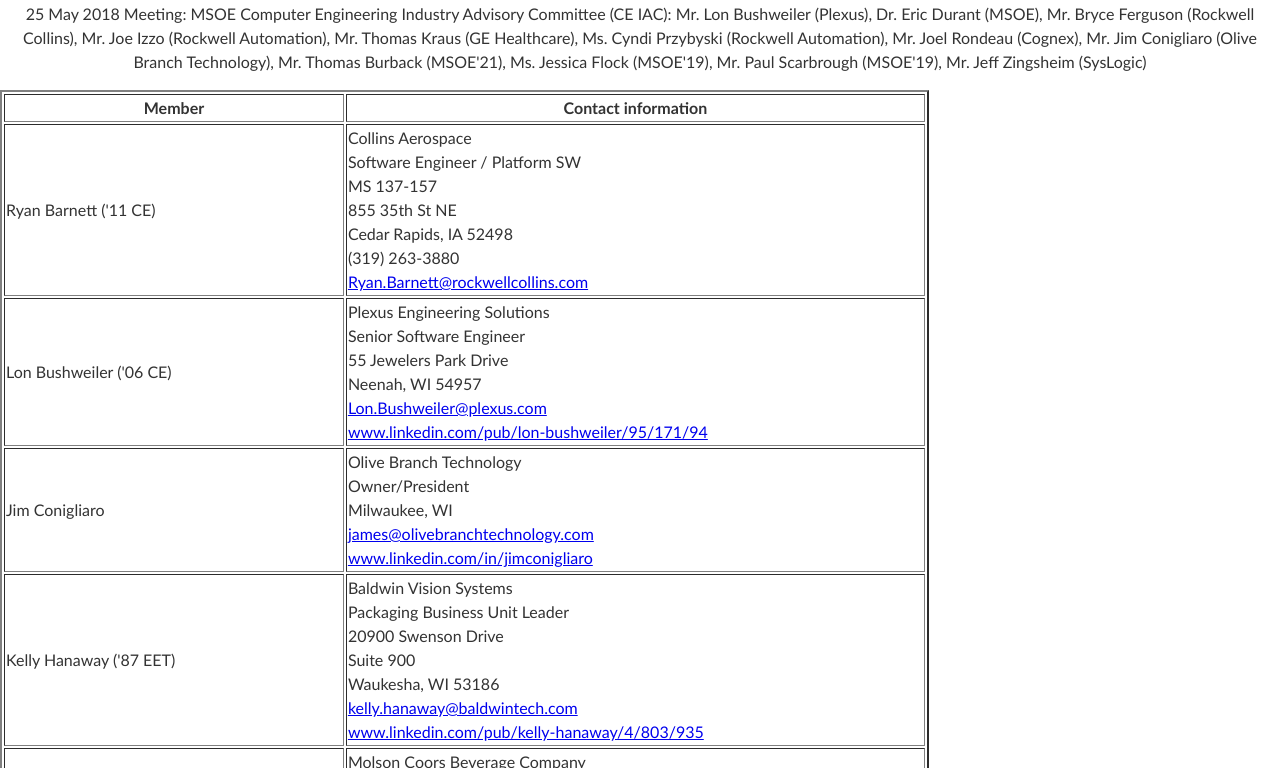
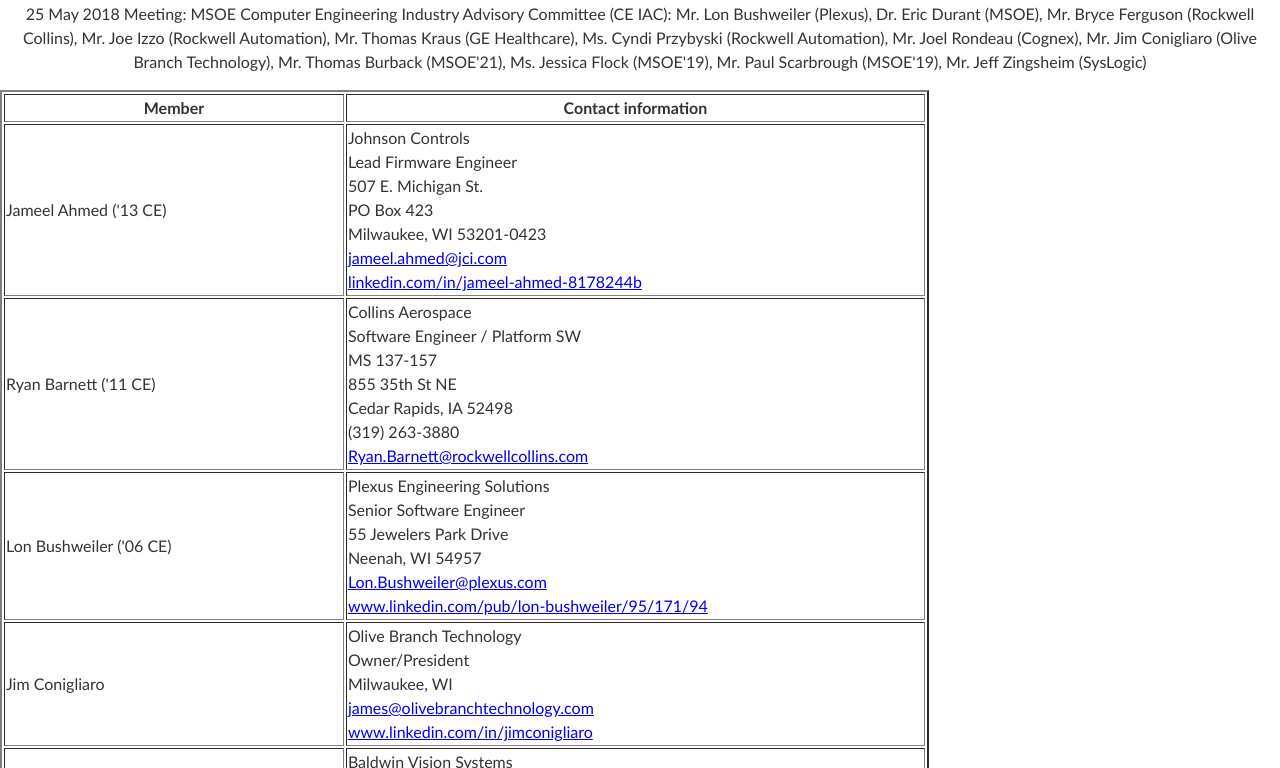
Before and after one commit to edurant/edurant.github.io, a Jekyll site: the page built from ceiac/members.html, in a window 1280 px wide and 900 px high, scrolled down 415 px, cut to the strip 132-900 px from the top of the window. Built offline with Jekyll 4.4.1, drawn with Linux system fonts in a browser that asks for light colours; some of the changed lines change nothing that is shown; some of the changed text lies outside the part shown.

Commit message:
ceiac: +jameel ahmed @ jci

```diff
--- a/ceiac/members.html
+++ b/ceiac/members.html
@@ -11,6 +11,16 @@
 <tr>
   <th>Member</th>
   <th>Contact information</th>
+</tr>
+<tr>
+  <td>Jameel Ahmed ('13 CE)</td>
+  <td>Johnson Controls
+    <br/>Lead Firmware Engineer
+    <br/>507 E. Michigan St.
+    <br/>PO Box 423
+    <br/>Milwaukee, WI 53201-0423
+    <br/><a href="mailto:jameel.ahmed@jci.com">jameel.ahmed@jci.com</a>
+    <br/><a href="https://linkedin.com/in/jameel-ahmed-8178244b">linkedin.com/in/jameel-ahmed-8178244b</a></td>
 </tr>
 <tr>
   <td>Ryan Barnett ('11 CE)</td>
@@ -124,7 +134,7 @@
   <td>Cognex
     <br/>10150 W National Ave # 202
     <br/>Milwaukee, WI 53227
-    <br/><a href="mailto:Joel.Rondeau@cognex.com">Joel.Rondeau@cognex.com</a> [<a href="mailto:Paul.Shepherd@cognex.com">Paul.Shepherd@cognex.com</a>]
+    <br/><a href="mailto:Joel.Rondeau@cognex.com">Joel.Rondeau@cognex.com</a> [<a href="mailto:Paul.Shepherd@cognex.com">Paul.Shepherd@cognex.com</a>]</td>
 </tr>
 <tr>
   <td>Greg Treichel ('95 BMS)</td>
@@ -157,13 +167,6 @@
     <a href="mailto:zingsheim@gmail.com">zingsheim@gmail.com</a><br/>
     <a href="https://www.linkedin.com/in/jeffzingsheim">www.linkedin.com/in/jeffzingsheim</a></td>
 </tr>
-<tr>
-  <td>(open seat)</td>
-  <td>Johnson Controls
-    <br/>507 E. Michigan St.
-    <br/>PO Box 423
-    <br/>Milwaukee, WI 53201-0423
-</tr>
 
 <tr>
   <td>Gregory Johnson '20, Student Representative</td>
@@ -178,7 +181,7 @@
 <tr>
   <td>Thomas Burback '21, Student Representative</td>
   <td><a href="mailto:burbacktg@msoe.edu">burbacktg@msoe.edu</a><br/>
-      <a href="https://www.linkedin.com/in/tom-burback-34a0a9196/">www.linkedin.com/in/tom-burback-34a0a9196/</a></td
+      <a href="https://www.linkedin.com/in/tom-burback-34a0a9196/">www.linkedin.com/in/tom-burback-34a0a9196/</a></td>
 </tr>
 <tr>
   <td>Jaden Defields '21, Student Representative</td>
```
